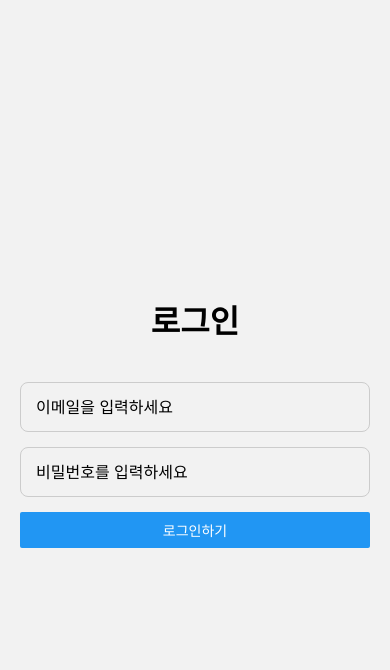
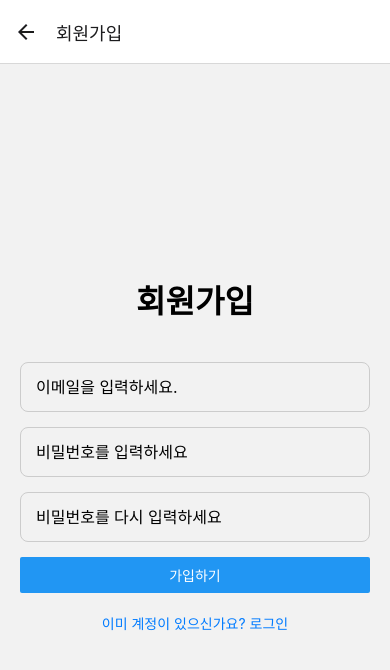
Before and after one commit to Rege-97/Todo-App, a React Native app in the folder frontend/: screen /Signup in a window 390 px wide. Before the commit this address had no page. Shown: the top 670 px of the page. Built offline with nearby package versions, Linux system fonts and the light colour scheme.

Commit message:
✨ feat: 회원가입 화면 및 API 연동 기능 구현

```diff
--- a/frontend/App.tsx
+++ b/frontend/App.tsx
@@ -6,10 +6,12 @@ import MainScreen from "./src/screens/MainScreen";
 import AsyncStorage from "@react-native-async-storage/async-storage";
 import { ActivityIndicator, Text, View } from "react-native";
 import { AuthProvider, useAuth } from "./src/contexts/AuthContext";
+import SignupScreen from "./src/screens/SignupScreen";
 
 export type RootStackParamList = {
   Login: undefined;
   Main: undefined;
+  Signup: undefined;
 };
 
 const Stack = createNativeStackNavigator<RootStackParamList>();
@@ -31,11 +33,18 @@ function RootNavigator() {
         {userToken ? (
           <Stack.Screen name="Main" component={MainScreen} />
         ) : (
-          <Stack.Screen
-            name="Login"
-            component={LoginScreen}
-            options={{ headerShown: false }}
-          />
+          <>
+            <Stack.Screen
+              name="Login"
+              component={LoginScreen}
+              options={{ headerShown: false }}
+            />
+            <Stack.Screen
+              name="Signup"
+              component={SignupScreen}
+              options={{ title: "회원가입" }}
+            />
+          </>
         )}
       </Stack.Navigator>
     </NavigationContainer>
--- a/frontend/src/screens/LoginScreen.tsx
+++ b/frontend/src/screens/LoginScreen.tsx
@@ -1,6 +1,14 @@
 import { NativeStackScreenProps } from "@react-navigation/native-stack";
 import React, { useState } from "react";
-import { Alert, Button, StyleSheet, Text, TextInput, View } from "react-native";
+import {
+  Alert,
+  Button,
+  StyleSheet,
+  Text,
+  TextInput,
+  TouchableOpacity,
+  View,
+} from "react-native";
 import { RootStackParamList } from "../../App";
 import AsyncStorage from "@react-native-async-storage/async-storage";
 import { useAuth } from "../contexts/AuthContext";
@@ -73,6 +81,9 @@ export default function LoginScreen({ navigation }: LoginScreenProps) {
         secureTextEntry
       />
       <Button title="로그인하기" onPress={handleLogin} />
+      <TouchableOpacity onPress={() => navigation.navigate("Signup")}>
+        <Text style={styles.linkText}>아직 계정이 없으신가요? 회원가입</Text>
+      </TouchableOpacity>
     </View>
   );
 }
@@ -98,4 +109,9 @@ const styles = StyleSheet.create({
     fontSize: 16,
     marginBottom: 15, // 입력창 사이의 간격
   },
+  linkText: {
+    color: "#007BFF",
+    textAlign: "center",
+    marginTop: 20,
+  },
 });
--- /dev/null
+++ b/frontend/src/screens/SignupScreen.tsx
@@ -0,0 +1,106 @@
+import { NativeStackScreenProps } from "@react-navigation/native-stack";
+import React, { useState } from "react";
+import { RootStackParamList } from "../../App";
+import {
+  Alert,
+  Button,
+  StyleSheet,
+  Text,
+  TextInput,
+  TouchableOpacity,
+  View,
+} from "react-native";
+import apiClient from "../api/client";
+
+type SignupScreenProps = NativeStackScreenProps<RootStackParamList, "Signup">;
+
+export default function SignupScreen({ navigation }: SignupScreenProps) {
+  const [email, setEmail] = useState("");
+  const [password, setPassword] = useState("");
+  const [confirmPassword, setConfirmPassword] = useState("");
+
+  const handleSignup = async () => {
+    if (!email || !password || !confirmPassword) {
+      return Alert.alert("오류", "모든 필드를 입력해주세요.");
+    }
+    if (password !== confirmPassword) {
+      return Alert.alert("오류", "비밀번호가 일치하지 않습니다,");
+    }
+
+    try {
+      await apiClient("/api/auth/register", {
+        method: "POST",
+        body: JSON.stringify({ email, password }),
+      });
+
+      Alert.alert(
+        "성공",
+        "회원가입에 성공했습니다! 로그인 화면으로 이동합니다.",
+        [{ text: "확인", onPress: () => navigation.navigate("Login") }]
+      );
+    } catch (error: any) {
+      console.error("회원가입 실패:", error);
+      Alert.alert("오류", error.message || "회원가입 중 문제가 발생했습니다.");
+    }
+  };
+
+  return (
+    <View style={styles.container}>
+      <Text style={styles.title}>회원가입</Text>
+      <TextInput
+        style={styles.input}
+        placeholder="이메일을 입력하세요."
+        value={email}
+        onChangeText={setEmail}
+        keyboardType="email-address"
+        autoCapitalize="none"
+      />
+      <TextInput
+        style={styles.input}
+        placeholder="비밀번호를 입력하세요"
+        value={password}
+        onChangeText={setPassword}
+        secureTextEntry
+      />
+      <TextInput
+        style={styles.input}
+        placeholder="비밀번호를 다시 입력하세요"
+        value={confirmPassword}
+        onChangeText={setConfirmPassword}
+        secureTextEntry
+      />
+      <Button title="가입하기" onPress={handleSignup} />
+      <TouchableOpacity onPress={() => navigation.navigate("Login")}>
+        <Text style={styles.linkText}>이미 계정이 있으신가요? 로그인</Text>
+      </TouchableOpacity>
+    </View>
+  );
+}
+
+const styles = StyleSheet.create({
+  container: {
+    flex: 1,
+    justifyContent: "center",
+    padding: 20,
+  },
+  title: {
+    fontSize: 32,
+    fontWeight: "bold",
+    textAlign: "center",
+    marginBottom: 40,
+  },
+  input: {
+    height: 50,
+    borderColor: "#CCCCCC",
+    borderWidth: 1,
+    borderRadius: 8,
+    paddingHorizontal: 15,
+    fontSize: 16,
+    marginBottom: 15,
+  },
+  linkText: {
+    color: "#007BFF",
+    textAlign: "center",
+    marginTop: 20,
+  },
+});
```
